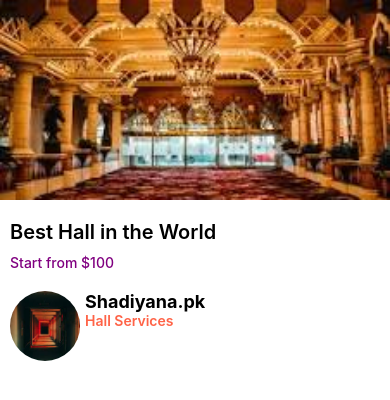
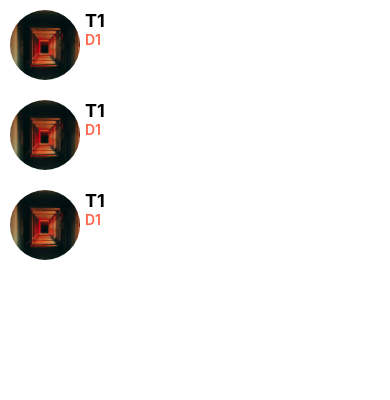
Before and after one commit to Qashu02/ReactnNativelearning, a React Native app in the folder DoneWithIt/: screen / in a window 390 px wide. Shown: the top 400 px of the page. Built offline with nearby package versions, Linux system fonts and the light colour scheme.

Commit message:
Message Screen

```diff
--- a/DoneWithIt/App.js
+++ b/DoneWithIt/App.js
@@ -5,11 +5,12 @@ import AppText from './app/components/AppText';
 import AppButton from './app/components/AppButton';
 import Card from './app/components/Card';
 import ListingScreen from './app/screen/ListingScreen';
+import MessagesScreen from './app/screen/MessagesScreen';
 export default function App() {
 
   return <>
 
-<ListingScreen/>
+<MessagesScreen/>
 
   </>
 
--- /dev/null
+++ b/DoneWithIt/app/components/Screen.jsx
@@ -0,0 +1,17 @@
+import React from 'react';
+import { SafeAreaView ,StyleSheet} from 'react-native';
+import Constants from 'expo-constants'
+function Screen({children}) {
+    return (
+        <SafeAreaView style={styles.screen}>
+{children}
+        </SafeAreaView>
+    );
+}
+const styles = StyleSheet.create({
+    screen:{
+        paddingTop:Constants.statusBarHeight
+    }
+})
+
+export default Screen;
--- /dev/null
+++ b/DoneWithIt/app/screen/MessagesScreen.jsx
@@ -0,0 +1,48 @@
+import React from 'react';
+import { FlatList, View,StyleSheet } from 'react-native';
+import ListItem from '../components/ListItem';
+import Screen from '../components/Screen';
+
+function MessagesScreen(props) {
+    const message=[
+        {
+id:1,
+title:'T1',
+description:'D1',
+image:require("../assets/image.png")
+    },
+        {
+id:1,
+title:'T1',
+description:'D1',
+image:require("../assets/image.png")
+    }
+    ,
+        {
+id:1,
+title:'T1',
+description:'D1',
+image:require("../assets/image.png")
+    }
+
+]
+    return (
+        <Screen>
+
+      <FlatList data={message}
+      keyExtractor={message=>message.id.toString()}
+      renderItem={({item})=><ListItem
+      title={item.title}
+      subtitle={item.description}
+      image={item.image}/>}
+      >
+
+      </FlatList>
+        </Screen>
+    );
+}
+const styles = StyleSheet.create({
+
+})
+
+export default MessagesScreen;
--- /dev/null
+++ b/package.json
@@ -0,0 +1,5 @@
+{
+  "dependencies": {
+    "expo-constants": "^17.0.3"
+  }
+}
```
Also changed, not shown: 2 other files (tests, documents, lock files or other folders).
